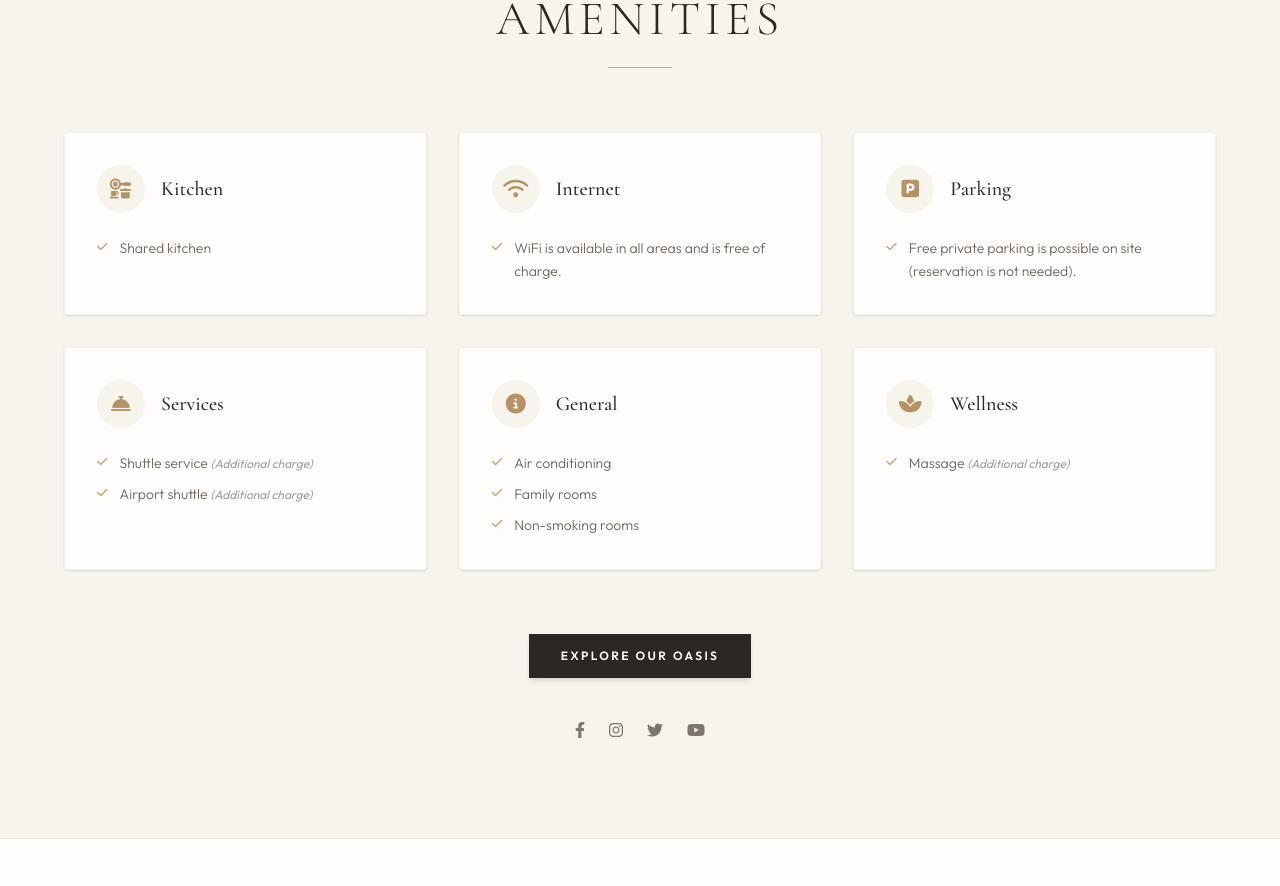
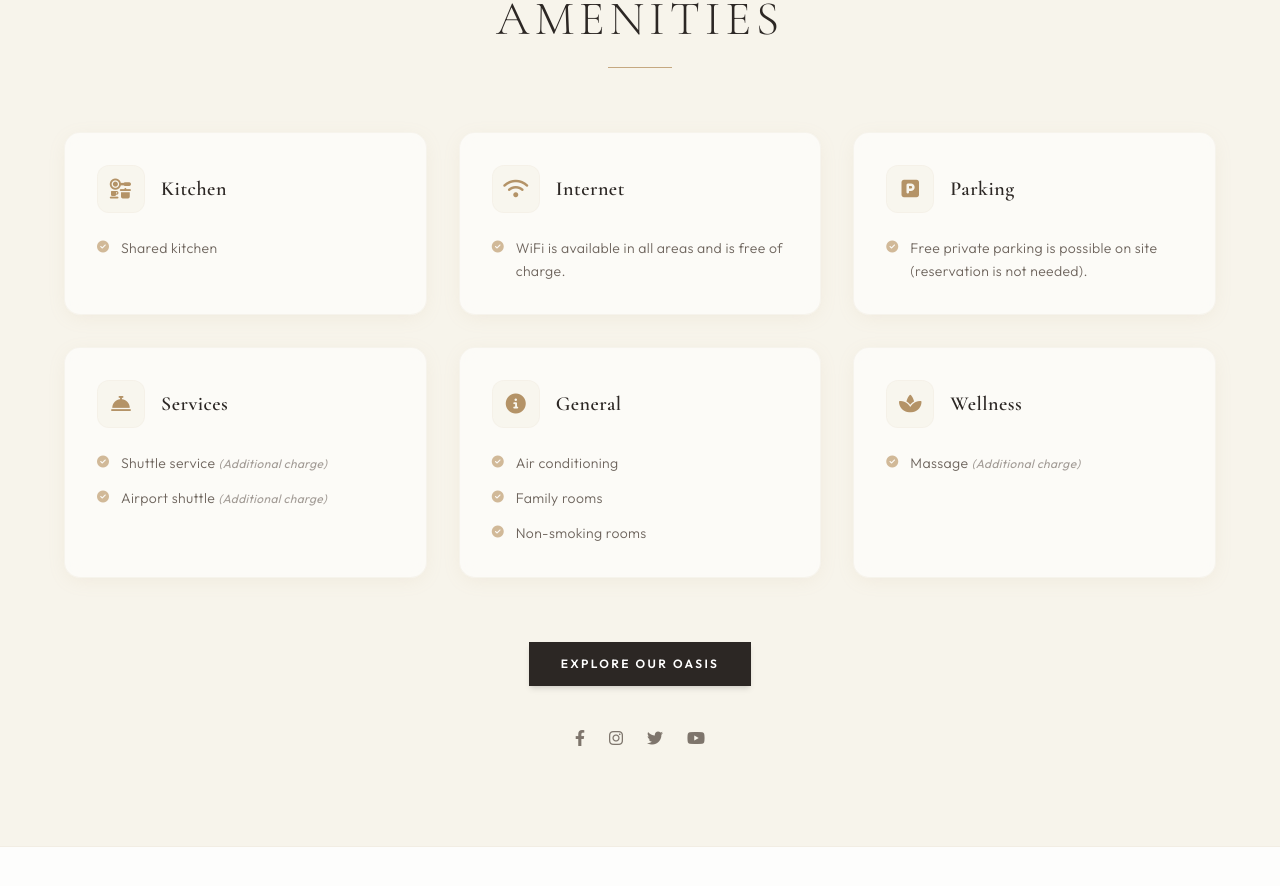
Before and after one commit to grpkarunathilaka/SethVilla, an Angular app: page / in a window 1280 px wide. Shown: the part 2180-3066 px from the top of the page. Built offline with nearby package versions, Linux system fonts and the light colour scheme.

Commit message:
style: enhance amenities card design with glassmorphism and rounded shapes

```diff
--- a/src/app/app.html
+++ b/src/app/app.html
@@ -232,109 +232,115 @@
 
   <div class="max-w-6xl mx-auto grid grid-cols-1 md:grid-cols-2 lg:grid-cols-3 gap-8 mb-16">
     <!-- Kitchen -->
-    <div class="bg-white/80 p-8 rounded-sm shadow-sm border border-brand-beige-200/50 hover:shadow-md transition-shadow duration-300 flex flex-col group">
-      <div class="flex items-center space-x-4 mb-4">
-        <div class="w-12 h-12 rounded-full bg-brand-beige-100 flex items-center justify-center text-brand-gold-600 text-xl group-hover:bg-brand-gold-500 group-hover:text-white transition-colors duration-300">
+    <div class="bg-white/60 backdrop-blur-sm p-8 rounded-2xl border border-brand-beige-200/40 shadow-[0_4px_20px_-4px_rgba(197,168,128,0.15)] hover:shadow-[0_10px_30px_-5px_rgba(197,168,128,0.25)] hover:border-brand-gold-500/30 hover:bg-white/95 transition-all duration-500 flex flex-col group relative overflow-hidden">
+      <div class="absolute inset-0 bg-gradient-to-tr from-brand-beige-100/0 via-brand-beige-100/0 to-brand-gold-500/5 opacity-0 group-hover:opacity-100 transition-opacity duration-500 pointer-events-none"></div>
+      <div class="flex items-center space-x-4 mb-4 relative z-10">
+        <div class="w-12 h-12 rounded-xl bg-brand-beige-100/80 border border-brand-beige-200/30 flex items-center justify-center text-brand-gold-600 text-xl group-hover:bg-brand-gold-500 group-hover:text-white group-hover:scale-110 group-hover:rotate-3 transition-all duration-500">
           <i class="fa-solid fa-kitchen-set"></i>
         </div>
-        <h3 class="font-serif text-xl text-brand-brown-900 font-medium">Kitchen</h3>
+        <h3 class="font-serif text-xl text-brand-brown-900 font-semibold tracking-wide">Kitchen</h3>
       </div>
-      <ul class="text-sm font-light text-brand-brown-800/80 leading-relaxed space-y-2 mt-2">
+      <ul class="text-sm font-light text-brand-brown-800/80 leading-relaxed space-y-3 mt-2 relative z-10">
         <li class="flex items-start">
-          <i class="fa-solid fa-check text-brand-gold-500 mt-1 mr-3 text-xs"></i>
-          <span>Shared kitchen</span>
+          <i class="fa-solid fa-circle-check text-brand-gold-500/80 mt-1 mr-3 text-xs"></i>
+          <span class="tracking-wide">Shared kitchen</span>
         </li>
       </ul>
     </div>
 
     <!-- Internet -->
-    <div class="bg-white/80 p-8 rounded-sm shadow-sm border border-brand-beige-200/50 hover:shadow-md transition-shadow duration-300 flex flex-col group">
-      <div class="flex items-center space-x-4 mb-4">
-        <div class="w-12 h-12 rounded-full bg-brand-beige-100 flex items-center justify-center text-brand-gold-600 text-xl group-hover:bg-brand-gold-500 group-hover:text-white transition-colors duration-300">
+    <div class="bg-white/60 backdrop-blur-sm p-8 rounded-2xl border border-brand-beige-200/40 shadow-[0_4px_20px_-4px_rgba(197,168,128,0.15)] hover:shadow-[0_10px_30px_-5px_rgba(197,168,128,0.25)] hover:border-brand-gold-500/30 hover:bg-white/95 transition-all duration-500 flex flex-col group relative overflow-hidden">
+      <div class="absolute inset-0 bg-gradient-to-tr from-brand-beige-100/0 via-brand-beige-100/0 to-brand-gold-500/5 opacity-0 group-hover:opacity-100 transition-opacity duration-500 pointer-events-none"></div>
+      <div class="flex items-center space-x-4 mb-4 relative z-10">
+        <div class="w-12 h-12 rounded-xl bg-brand-beige-100/80 border border-brand-beige-200/30 flex items-center justify-center text-brand-gold-600 text-xl group-hover:bg-brand-gold-500 group-hover:text-white group-hover:scale-110 group-hover:rotate-3 transition-all duration-500">
           <i class="fa-solid fa-wifi"></i>
         </div>
-        <h3 class="font-serif text-xl text-brand-brown-900 font-medium">Internet</h3>
+        <h3 class="font-serif text-xl text-brand-brown-900 font-semibold tracking-wide">Internet</h3>
       </div>
-      <ul class="text-sm font-light text-brand-brown-800/80 leading-relaxed space-y-2 mt-2">
+      <ul class="text-sm font-light text-brand-brown-800/80 leading-relaxed space-y-3 mt-2 relative z-10">
         <li class="flex items-start">
-          <i class="fa-solid fa-check text-brand-gold-500 mt-1 mr-3 text-xs"></i>
-          <span>WiFi is available in all areas and is free of charge.</span>
+          <i class="fa-solid fa-circle-check text-brand-gold-500/80 mt-1 mr-3 text-xs"></i>
+          <span class="tracking-wide">WiFi is available in all areas and is free of charge.</span>
         </li>
       </ul>
     </div>
 
     <!-- Parking -->
-    <div class="bg-white/80 p-8 rounded-sm shadow-sm border border-brand-beige-200/50 hover:shadow-md transition-shadow duration-300 flex flex-col group">
-      <div class="flex items-center space-x-4 mb-4">
-        <div class="w-12 h-12 rounded-full bg-brand-beige-100 flex items-center justify-center text-brand-gold-600 text-xl group-hover:bg-brand-gold-500 group-hover:text-white transition-colors duration-300">
+    <div class="bg-white/60 backdrop-blur-sm p-8 rounded-2xl border border-brand-beige-200/40 shadow-[0_4px_20px_-4px_rgba(197,168,128,0.15)] hover:shadow-[0_10px_30px_-5px_rgba(197,168,128,0.25)] hover:border-brand-gold-500/30 hover:bg-white/95 transition-all duration-500 flex flex-col group relative overflow-hidden">
+      <div class="absolute inset-0 bg-gradient-to-tr from-brand-beige-100/0 via-brand-beige-100/0 to-brand-gold-500/5 opacity-0 group-hover:opacity-100 transition-opacity duration-500 pointer-events-none"></div>
+      <div class="flex items-center space-x-4 mb-4 relative z-10">
+        <div class="w-12 h-12 rounded-xl bg-brand-beige-100/80 border border-brand-beige-200/30 flex items-center justify-center text-brand-gold-600 text-xl group-hover:bg-brand-gold-500 group-hover:text-white group-hover:scale-110 group-hover:rotate-3 transition-all duration-500">
           <i class="fa-solid fa-square-parking"></i>
         </div>
-        <h3 class="font-serif text-xl text-brand-brown-900 font-medium">Parking</h3>
+        <h3 class="font-serif text-xl text-brand-brown-900 font-semibold tracking-wide">Parking</h3>
       </div>
-      <ul class="text-sm font-light text-brand-brown-800/80 leading-relaxed space-y-2 mt-2">
+      <ul class="text-sm font-light text-brand-brown-800/80 leading-relaxed space-y-3 mt-2 relative z-10">
         <li class="flex items-start">
-          <i class="fa-solid fa-check text-brand-gold-500 mt-1 mr-3 text-xs"></i>
-          <span>Free private parking is possible on site (reservation is not needed).</span>
+          <i class="fa-solid fa-circle-check text-brand-gold-500/80 mt-1 mr-3 text-xs"></i>
+          <span class="tracking-wide">Free private parking is possible on site (reservation is not needed).</span>
         </li>
       </ul>
     </div>
 
     <!-- Services -->
-    <div class="bg-white/80 p-8 rounded-sm shadow-sm border border-brand-beige-200/50 hover:shadow-md transition-shadow duration-300 flex flex-col group">
-      <div class="flex items-center space-x-4 mb-4">
-        <div class="w-12 h-12 rounded-full bg-brand-beige-100 flex items-center justify-center text-brand-gold-600 text-xl group-hover:bg-brand-gold-500 group-hover:text-white transition-colors duration-300">
+    <div class="bg-white/60 backdrop-blur-sm p-8 rounded-2xl border border-brand-beige-200/40 shadow-[0_4px_20px_-4px_rgba(197,168,128,0.15)] hover:shadow-[0_10px_30px_-5px_rgba(197,168,128,0.25)] hover:border-brand-gold-500/30 hover:bg-white/95 transition-all duration-500 flex flex-col group relative overflow-hidden">
+      <div class="absolute inset-0 bg-gradient-to-tr from-brand-beige-100/0 via-brand-beige-100/0 to-brand-gold-500/5 opacity-0 group-hover:opacity-100 transition-opacity duration-500 pointer-events-none"></div>
+      <div class="flex items-center space-x-4 mb-4 relative z-10">
+        <div class="w-12 h-12 rounded-xl bg-brand-beige-100/80 border border-brand-beige-200/30 flex items-center justify-center text-brand-gold-600 text-xl group-hover:bg-brand-gold-500 group-hover:text-white group-hover:scale-110 group-hover:rotate-3 transition-all duration-500">
           <i class="fa-solid fa-bell-concierge"></i>
         </div>
-        <h3 class="font-serif text-xl text-brand-brown-900 font-medium">Services</h3>
+        <h3 class="font-serif text-xl text-brand-brown-900 font-semibold tracking-wide">Services</h3>
       </div>
-      <ul class="text-sm font-light text-brand-brown-800/80 leading-relaxed space-y-2 mt-2">
+      <ul class="text-sm font-light text-brand-brown-800/80 leading-relaxed space-y-3 mt-2 relative z-10">
         <li class="flex items-start">
-          <i class="fa-solid fa-check text-brand-gold-500 mt-1 mr-3 text-xs"></i>
-          <span>Shuttle service <span class="text-xs text-brand-brown-800/50 font-normal italic">(Additional charge)</span></span>
+          <i class="fa-solid fa-circle-check text-brand-gold-500/80 mt-1 mr-3 text-xs"></i>
+          <span class="tracking-wide">Shuttle service <span class="text-xs text-brand-brown-800/50 font-normal italic">(Additional charge)</span></span>
         </li>
         <li class="flex items-start">
-          <i class="fa-solid fa-check text-brand-gold-500 mt-1 mr-3 text-xs"></i>
-          <span>Airport shuttle <span class="text-xs text-brand-brown-800/50 font-normal italic">(Additional charge)</span></span>
+          <i class="fa-solid fa-circle-check text-brand-gold-500/80 mt-1 mr-3 text-xs"></i>
+          <span class="tracking-wide">Airport shuttle <span class="text-xs text-brand-brown-800/50 font-normal italic">(Additional charge)</span></span>
         </li>
       </ul>
     </div>
 
     <!-- General -->
-    <div class="bg-white/80 p-8 rounded-sm shadow-sm border border-brand-beige-200/50 hover:shadow-md transition-shadow duration-300 flex flex-col group">
-      <div class="flex items-center space-x-4 mb-4">
-        <div class="w-12 h-12 rounded-full bg-brand-beige-100 flex items-center justify-center text-brand-gold-600 text-xl group-hover:bg-brand-gold-500 group-hover:text-white transition-colors duration-300">
+    <div class="bg-white/60 backdrop-blur-sm p-8 rounded-2xl border border-brand-beige-200/40 shadow-[0_4px_20px_-4px_rgba(197,168,128,0.15)] hover:shadow-[0_10px_30px_-5px_rgba(197,168,128,0.25)] hover:border-brand-gold-500/30 hover:bg-white/95 transition-all duration-500 flex flex-col group relative overflow-hidden">
+      <div class="absolute inset-0 bg-gradient-to-tr from-brand-beige-100/0 via-brand-beige-100/0 to-brand-gold-500/5 opacity-0 group-hover:opacity-100 transition-opacity duration-500 pointer-events-none"></div>
+      <div class="flex items-center space-x-4 mb-4 relative z-10">
+        <div class="w-12 h-12 rounded-xl bg-brand-beige-100/80 border border-brand-beige-200/30 flex items-center justify-center text-brand-gold-600 text-xl group-hover:bg-brand-gold-500 group-hover:text-white group-hover:scale-110 group-hover:rotate-3 transition-all duration-500">
           <i class="fa-solid fa-circle-info"></i>
         </div>
-        <h3 class="font-serif text-xl text-brand-brown-900 font-medium">General</h3>
+        <h3 class="font-serif text-xl text-brand-brown-900 font-semibold tracking-wide">General</h3>
       </div>
-      <ul class="text-sm font-light text-brand-brown-800/80 leading-relaxed space-y-2 mt-2">
+      <ul class="text-sm font-light text-brand-brown-800/80 leading-relaxed space-y-3 mt-2 relative z-10">
         <li class="flex items-start">
-          <i class="fa-solid fa-check text-brand-gold-500 mt-1 mr-3 text-xs"></i>
-          <span>Air conditioning</span>
+          <i class="fa-solid fa-circle-check text-brand-gold-500/80 mt-1 mr-3 text-xs"></i>
+          <span class="tracking-wide">Air conditioning</span>
         </li>
         <li class="flex items-start">
-          <i class="fa-solid fa-check text-brand-gold-500 mt-1 mr-3 text-xs"></i>
-          <span>Family rooms</span>
+          <i class="fa-solid fa-circle-check text-brand-gold-500/80 mt-1 mr-3 text-xs"></i>
+          <span class="tracking-wide">Family rooms</span>
         </li>
         <li class="flex items-start">
-          <i class="fa-solid fa-check text-brand-gold-500 mt-1 mr-3 text-xs"></i>
-          <span>Non-smoking rooms</span>
+          <i class="fa-solid fa-circle-check text-brand-gold-500/80 mt-1 mr-3 text-xs"></i>
+          <span class="tracking-wide">Non-smoking rooms</span>
         </li>
       </ul>
     </div>
 
     <!-- Wellness -->
-    <div class="bg-white/80 p-8 rounded-sm shadow-sm border border-brand-beige-200/50 hover:shadow-md transition-shadow duration-300 flex flex-col group">
-      <div class="flex items-center space-x-4 mb-4">
-        <div class="w-12 h-12 rounded-full bg-brand-beige-100 flex items-center justify-center text-brand-gold-600 text-xl group-hover:bg-brand-gold-500 group-hover:text-white transition-colors duration-300">
+    <div class="bg-white/60 backdrop-blur-sm p-8 rounded-2xl border border-brand-beige-200/40 shadow-[0_4px_20px_-4px_rgba(197,168,128,0.15)] hover:shadow-[0_10px_30px_-5px_rgba(197,168,128,0.25)] hover:border-brand-gold-500/30 hover:bg-white/95 transition-all duration-500 flex flex-col group relative overflow-hidden">
+      <div class="absolute inset-0 bg-gradient-to-tr from-brand-beige-100/0 via-brand-beige-100/0 to-brand-gold-500/5 opacity-0 group-hover:opacity-100 transition-opacity duration-500 pointer-events-none"></div>
+      <div class="flex items-center space-x-4 mb-4 relative z-10">
+        <div class="w-12 h-12 rounded-xl bg-brand-beige-100/80 border border-brand-beige-200/30 flex items-center justify-center text-brand-gold-600 text-xl group-hover:bg-brand-gold-500 group-hover:text-white group-hover:scale-110 group-hover:rotate-3 transition-all duration-500">
           <i class="fa-solid fa-spa"></i>
         </div>
-        <h3 class="font-serif text-xl text-brand-brown-900 font-medium">Wellness</h3>
+        <h3 class="font-serif text-xl text-brand-brown-900 font-semibold tracking-wide">Wellness</h3>
       </div>
-      <ul class="text-sm font-light text-brand-brown-800/80 leading-relaxed space-y-2 mt-2">
+      <ul class="text-sm font-light text-brand-brown-800/80 leading-relaxed space-y-3 mt-2 relative z-10">
         <li class="flex items-start">
-          <i class="fa-solid fa-check text-brand-gold-500 mt-1 mr-3 text-xs"></i>
-          <span>Massage <span class="text-xs text-brand-brown-800/50 font-normal italic">(Additional charge)</span></span>
+          <i class="fa-solid fa-circle-check text-brand-gold-500/80 mt-1 mr-3 text-xs"></i>
+          <span class="tracking-wide">Massage <span class="text-xs text-brand-brown-800/50 font-normal italic">(Additional charge)</span></span>
         </li>
       </ul>
     </div>
```
